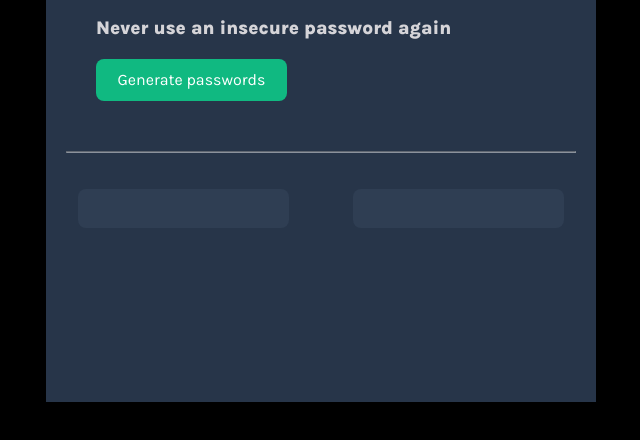
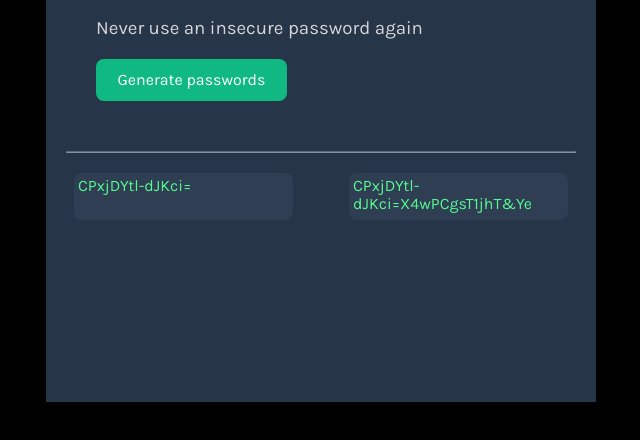
Before and after one commit to Ezimy/password-generator, a website built with Vite: page index.html in a window 1280 px wide. Both pictures are taken after a click on the button "Generate passwords". Shown: the part 348-788 px from the top of the page, without its empty margins (319-959 px from the left). Built offline with nearby package versions, Linux system fonts and the light colour scheme; a web font is replaced by a local one.

Commit message:
javascript

```diff
--- a/index.css
+++ b/index.css
@@ -24,6 +24,7 @@ body {
 }
 #flavour-text{
     color: #D5D4D8;
+    font-weight: 400;
 }
 #line {
         margin: 0px 20px 20px 20px;
@@ -49,4 +50,7 @@ body {
     background: #2F3E53;
     border: none;
     border-radius: 8px;
+    color: #55F991;
+    padding: 4px;
+    overflow: auto;
 }
--- a/index.html
+++ b/index.html
@@ -1,5 +1,7 @@
+<!DOCTYPE html>
 <html>
     <head>
+        <title>Password Generator</title>
         <link rel="stylesheet" href="https://cdnjs.cloudflare.com/ajax/libs/normalize/8.0.1/normalize.css">
         <link rel="stylesheet" href="index.css">
         <link rel="preconnect" href="https://fonts.googleapis.com">
@@ -12,12 +14,12 @@
         <div id="hero-section">
             <h1>Generate a <div class="highlight">random password</div></h1>
             <h3 id="flavour-text">Never use an insecure password again</h3>
-            <button class="button">Generate passwords</button>
+            <button class="button" onclick="buttonPressed()">Generate passwords</button>
         </div>
         <hr id = "line">
         <div id="password-section">
-            <p id="pass-el-1" class="pass-el"></p>
-            <p id="pass-el-2" class="pass-el"></p>
+            <span id="pass-el-1" class="pass-el"></span>
+            <span id="pass-el-2" class="pass-el"></span>
         </div>
     </div>
         <script src="index.js"></script>
--- a/index.js
+++ b/index.js
@@ -1,2 +1,24 @@
-const characters = ["A","B","C","D","E","F","G","H","I","J","K","L","M","N","O","P","Q","R","S","T","U","V","W","X","Y","Z","a","b","c","d","e","f","g","h","i","j","k","l","m","n","o","p","q","r","s","t","u","v","w","x","y","z", "0", "1", "2", "3", "4", "5", "6", "7", "8", "9","~","`","!","@","#","$","%","^","&","*","(",")","_","-","+","=","{","[","}","]",",","|",":",";","<",">",".","?",
+const characters =["A","B","C","D","E","F","G","H","I","J","K","L","M","N","O","P","Q","R","S","T","U","V","W","X","Y","Z","a","b","c","d","e","f","g","h","i","j","k","l","m","n","o","p","q","r","s","t","u","v","w","x","y","z", "0", "1", "2", "3", "4", "5", "6", "7", "8", "9","~","`","!","@","#","$","%","^","&","*","(",")","_","-","+","=","{","[","}","]",",","|",":",";","<",">",".","?",
 "/"];
+let password = "";
+let passEl1 = document.getElementById("pass-el-1")
+let passEl2 = document.getElementById("pass-el-2")
+function generateRandomIndex(){
+        return Math.floor(Math.random() * characters.length)
+    }
+function generatePassword(){
+    for (let i = 0 ; i < 15; i++){
+        password += characters[generateRandomIndex()]
+    }
+    return password
+}
+function clear(){
+    password = ""
+    passEl1.textContent = ""
+    passEl2.textContent = ""
+}
+function buttonPressed(){
+    clear()
+    passEl1.textContent = generatePassword()
+    passEl2.textContent = generatePassword()
+}
```
